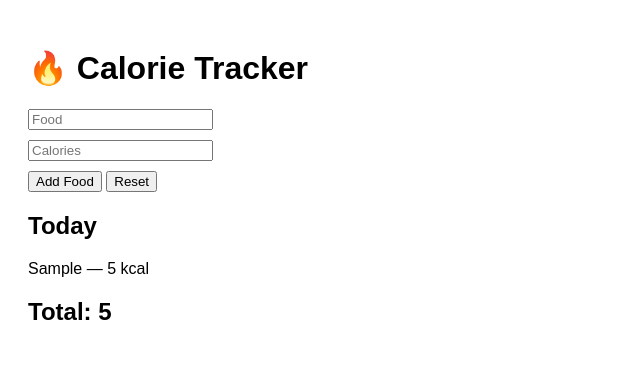
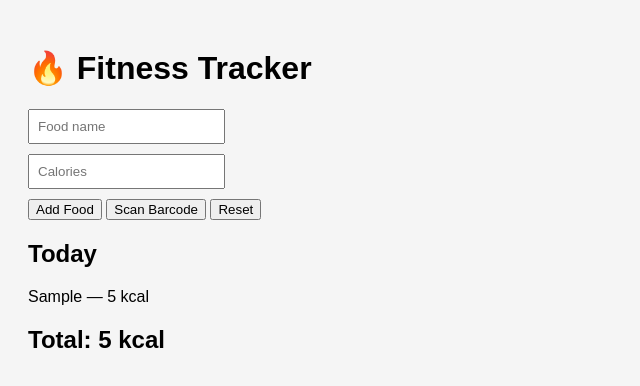
Before and after one commit to doms5/calorie-tracker, a plain HTML site: page index.html in a window 1280 px wide. Both pictures are taken after typing "Sample", "5" into the empty fields and a click on the button "Add Food". Shown: the whole page, without its empty margins (0-640 px from the left). Drawn offline with Linux system fonts and the light colour scheme.

Commit message:
Update index.html

```diff
--- a/index.html
+++ b/index.html
@@ -1,54 +1,56 @@
 <!DOCTYPE html>
 <html>
 <head>
-  <meta name="viewport" content="width=device-width, initial-scale=1.0">
-  <title>Calorie Tracker</title>
+<meta name="viewport" content="width=device-width, initial-scale=1.0">
+<title>Fitness Tracker</title>
+
+<script src="https://cdnjs.cloudflare.com/ajax/libs/quagga/0.12.1/quagga.min.js"></script>
+
 </head>
 
-<body style="font-family: Arial; padding: 20px;">
+<body style="font-family: Arial; padding: 20px; background:#f5f5f5;">
 
-  <h1>🔥 Calorie Tracker</h1>
+<h1>🔥 Fitness Tracker</h1>
 
-  <input id="food" placeholder="Food" style="display:block;margin-bottom:10px;">
-  <input id="calories" placeholder="Calories" type="number" style="display:block;margin-bottom:10px;">
+<input id="food" placeholder="Food name" style="display:block;margin-bottom:10px;padding:8px;">
+<input id="calories" placeholder="Calories" type="number" style="display:block;margin-bottom:10px;padding:8px;">
 
-  <button onclick="addFood()">Add Food</button>
-  <button onclick="resetAll()">Reset</button>
+<button onclick="addFood()">Add Food</button>
+<button onclick="startScanner()">Scan Barcode</button>
+<button onclick="resetAll()">Reset</button>
 
-  <h2 style="margin-top:20px;">Today</h2>
+<h2 style="margin-top:20px;">Today</h2>
 
-  <div id="list"></div>
+<div id="list"></div>
 
-  <h2 id="total">Total: 0</h2>
+<h2 id="total">Total: 0 kcal</h2>
+
+<div id="scanner" style="width:100%; height:300px; margin-top:10px;"></div>
 
 <script>
 let items = JSON.parse(localStorage.getItem("foods") || "[]")
 
 function render() {
+  let total = 0
   const list = document.getElementById("list")
   list.innerHTML = ""
 
-  let total = 0
-
-  items.forEach((item, i) => {
+  items.forEach(item => {
     total += item.calories
     list.innerHTML += `<div>${item.name} — ${item.calories} kcal</div>`
   })
 
-  document.getElementById("total").innerText = "Total: " + total
+  document.getElementById("total").innerText = "Total: " + total + " kcal"
   localStorage.setItem("foods", JSON.stringify(items))
 }
 
-function addFood() {
-  const food = document.getElementById("food").value
-  const calories = document.getElementById("calories").value
+function addFood(name, cal) {
+  const food = name || document.getElementById("food").value
+  const calories = cal || document.getElementById("calories").value
 
   if (!food || !calories) return
 
-  items.push({
-    name: food,
-    calories: Number(calories)
-  })
+  items.push({ name: food, calories: Number(calories) })
 
   document.getElementById("food").value = ""
   document.getElementById("calories").value = ""
@@ -62,6 +64,49 @@ function resetAll() {
   render()
 }
 
+function startScanner() {
+  Quagga.init({
+    inputStream: {
+      name: "Live",
+      type: "LiveStream",
+      target: document.querySelector('#scanner'),
+      constraints: {
+        facingMode: "environment"
+      }
+    },
+    decoder: {
+      readers: ["ean_reader", "upc_reader"]
+    }
+  }, function(err) {
+    if (err) {
+      alert(err)
+      return
+    }
+    Quagga.start()
+  })
+
+  Quagga.onDetected(async function(data) {
+    const code = data.codeResult.code
+
+    Quagga.stop()
+
+    document.getElementById("scanner").innerHTML = ""
+
+    // FETCH FOOD DATA
+    const res = await fetch(`https://world.openfoodfacts.org/api/v0/product/${code}.json`)
+    const json = await res.json()
+
+    const product = json.product
+
+    const name = product?.product_name || "Unknown food"
+    const cal = product?.nutriments?.energy_kcal_100g || 0
+
+    addFood(name, cal)
+
+    alert("Added: " + name)
+  })
+}
+
 render()
 </script>
 
```
